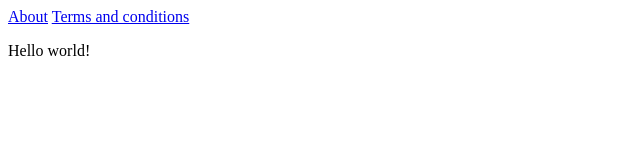
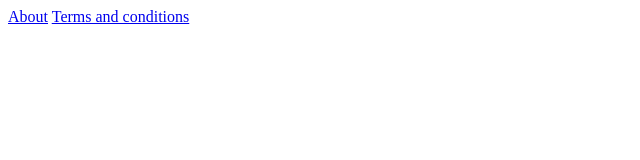
Before and after one commit to artcontempo/artcontempo.github.io, a plain HTML site: page index.html in a window 1280 px wide. Shown: the full height of the page, 0-640 px from the left. Drawn offline with Linux system fonts and the light colour scheme.

Commit message:
Update index.html

```diff
--- a/index.html
+++ b/index.html
@@ -10,10 +10,10 @@
 
 <body>
     <nav>
-        <a href="pages/about.html"> About</a>
+        <a href="pages/about.html">About</a>
         <a href="pages/terms.html">Terms and conditions</a>
     </nav>
-    <p>Hello world!</p>
+
 </body>
 
 </html>
```
